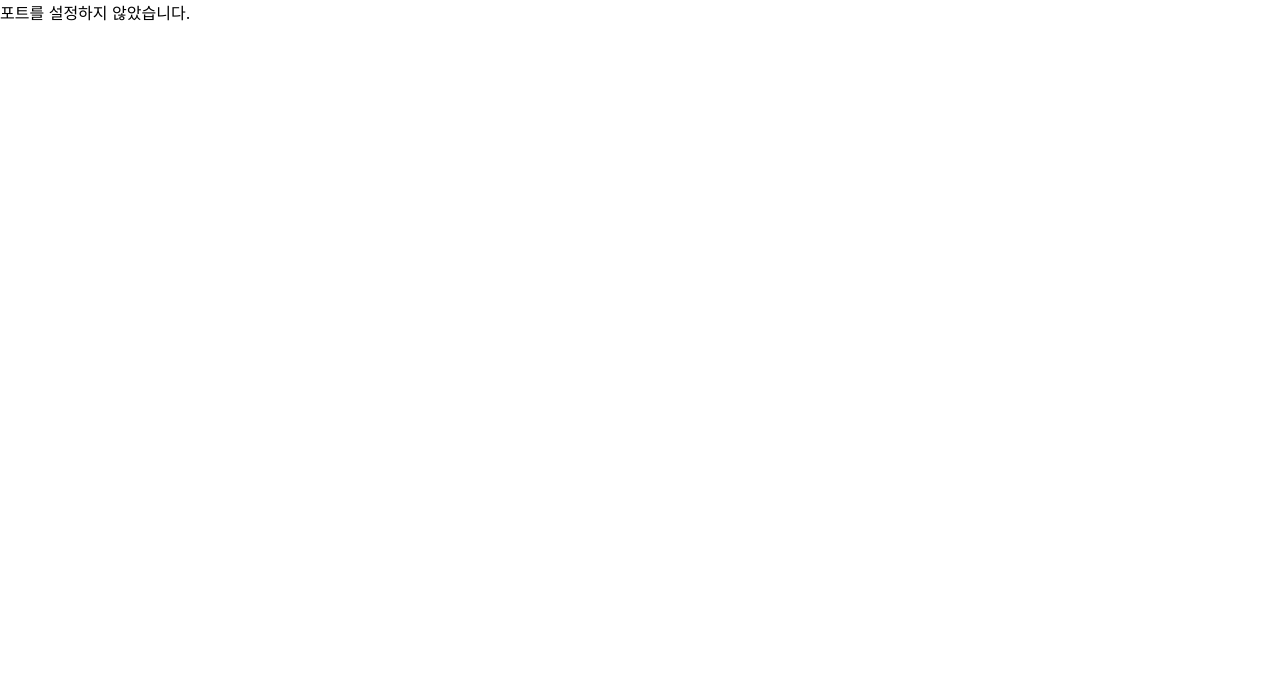
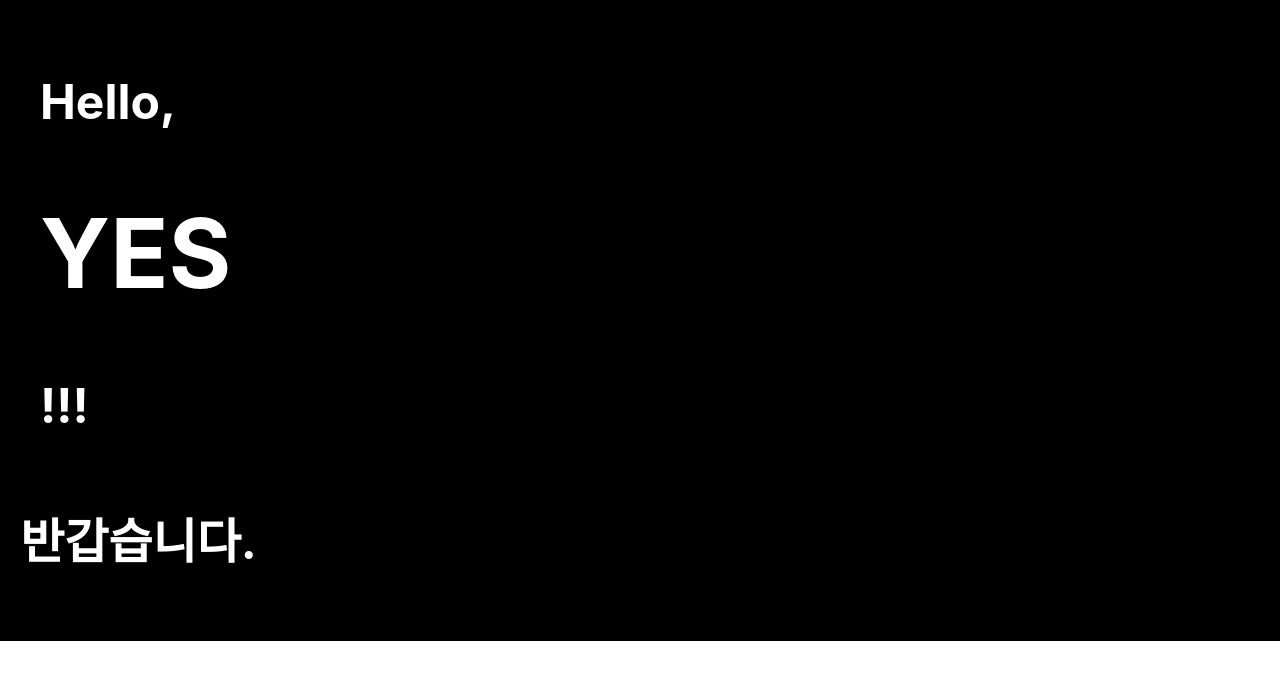
Before and after one commit to Algoruu/ReactExam, a React (Create React App) app in the folder todolist/: page / in a window 1280 px wide. Shown: the top 680 px of the page. Built offline with nearby package versions, Linux system fonts and the light colour scheme.

Commit message:
인라인 스타일

```diff
--- a/todolist/src/App.tsx
+++ b/todolist/src/App.tsx
@@ -3,26 +3,42 @@ import logo from './logo.svg';
 import './App.css';
 
 function App() {
-  // let name = "리액트";
+  let name = "리액트";
+  const style = {
+    backgroundColor : 'black',
+    color : 'white',
+    fontSize : '48px',
+    fontWeight : 'bold',
+    padding : '20px'
+  }
 
-  // return (
-  //   <div className="container">
-  //     <h1 className='test'>Hello,
+  return (
+    <div style = {
+      {
+        backgroundColor : 'black',
+        color : 'white',
+        fontSize : '48px',
+        fontWeight : 'bold',
+        padding : '20px'
+      }
+    }>
+      <h1 style = {style}>Hello,
+      {
+        name === '리액트' ? (<h1>YES</h1>): (<h1>NO</h1>) // name === '리액트' ? (<h1>YES</h1>): null도 가능
+      }!!!</h1>
+      <p>반갑습니다.</p>
+    </div>
+  );
+
+
+  // const port = undefined;
+  // return(
+  //   <div>
   //     {
-  //       name === '리액트' ? (<h1>YES</h1>): (<h1>NO</h1>) //null도 가능
-  //     }!!!</h1>
-  //     <p>반갑습니다.</p>
+  //       port || '포트를 설정하지 않았습니다.' // port || '3000' 일반적으로 포트 설정할 때 사용
+  //     }
   //   </div>
-  // );
-  const port = undefined;
-
-  return(
-    <div>
-      {
-        port || '포트를 설정하지 않았습니다.' // port || '3000' 일반적으로 포트 설정할 때 사용
-      }
-    </div>
-  )
+  // )
 
 }
 
```
